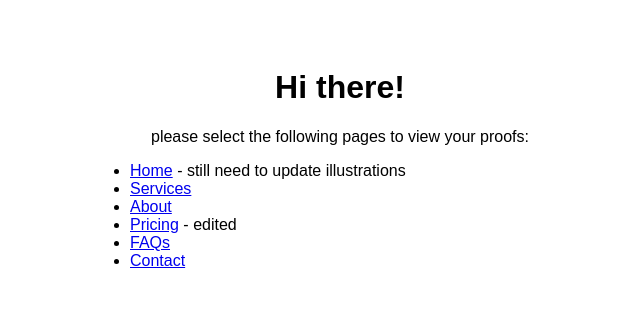
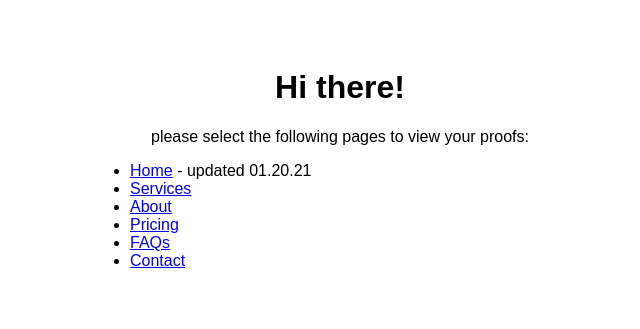
Before and after one commit to rachelhtse/proofs, a plain HTML site: page index.html in a window 1280 px wide. Shown: the whole page, without its empty margins (300-940 px from the left). Drawn offline with Linux system fonts and the light colour scheme.

Commit message:
Update index.html

```diff
--- a/index.html
+++ b/index.html
@@ -21,10 +21,10 @@
 		<h1>Hi there!</h1>
 		<p>please select the following pages to view your proofs:</p>
 		<ul>
-			<li><a href="home.html">Home</a> - still need to update illustrations</li>
+			<li><a href="home.html">Home</a> - updated 01.20.21</li>
 			<li><a href="services.html">Services</a></li>
 			<li><a href="about.html">About</a></li>
-			<li><a href="pricing.html">Pricing</a> - edited</li>
+			<li><a href="pricing.html">Pricing</a></li>
 			<li><a href="faq.html">FAQs</a></li>
 			<li><a href="contact.html">Contact</a></li>
 		</ul>
```
